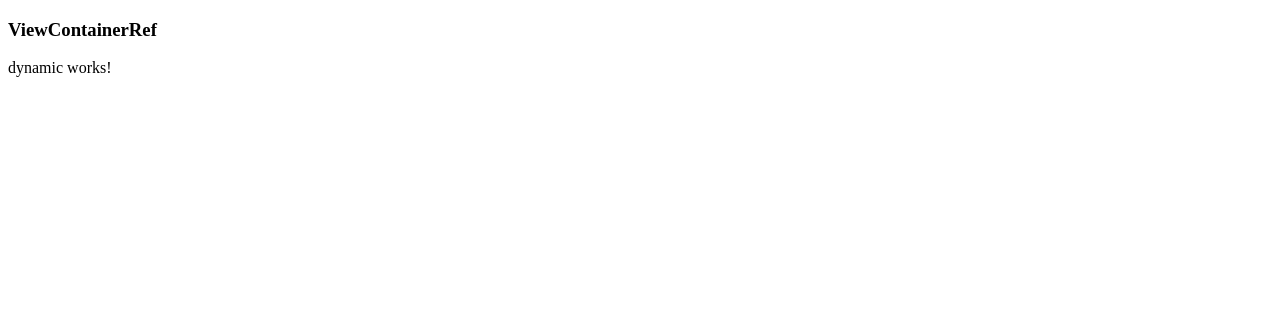
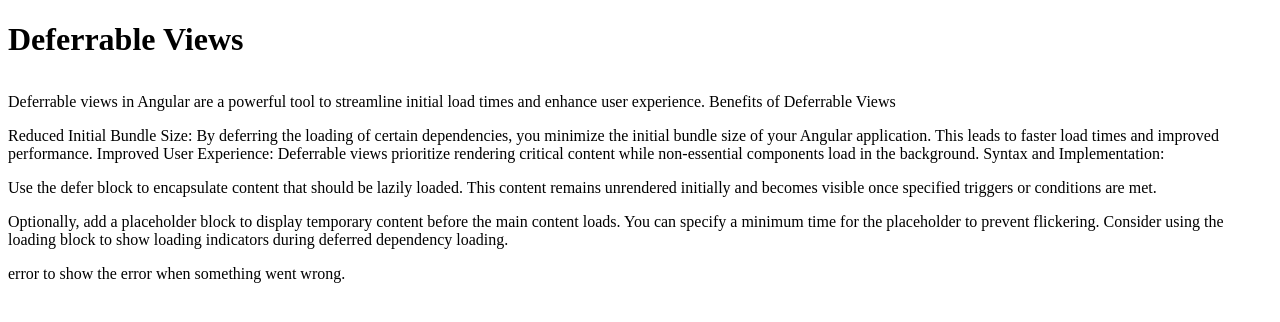
Before and after one commit to lets-build-with-code/ang-new-feature, an Angular app: page / in a window 1280 px wide. Shown: the top 322 px of the page. Built offline with nearby package versions, Linux system fonts and the light colour scheme.

Commit message:
Angular-18: triggers, prefetch & custom trigger by when in @defer block

```diff
--- a/src/app/app.component.html
+++ b/src/app/app.component.html
@@ -1,9 +1,23 @@
 
-<h3>ViewContainerRef</h3>
-@defer  {
-    <app-dynamic></app-dynamic>
-}
 
-<!-- <button (click)="loadComponent()">load component</button> -->
-
-<!-- <ng-container #viewContainer></ng-container> -->
+<!-- <div style="height:1200px;border:'1px solid black'">
+   <h1 style="padding:100px">First Screen</h1>
+</div> -->
+<h1 #header style="height:50px" (click)="setShow()">Deferrable Views</h1>
+    @defer(on interaction; when show)  {
+        <app-detail></app-detail>
+    }
+    @placeholder {
+        <div class="cen">
+            <img src="assets/placeholder.gif" width="75%" height="75%">
+        </div>
+    }
+    @loading {
+        <div class="cen">
+            <img src="assets/spiner.gif" width="25%" height="25%">
+            <h4>Loading</h4>
+        </div>
+    }
+    @error {
+        <h3 class="error">Something went wrong.</h3>
+    }
--- a/src/app/app.component.scss
+++ b/src/app/app.component.scss
@@ -0,0 +1,8 @@
+.cen {
+    text-align: center;
+    padding-top: 25px;
+}
+
+.error {
+    color: red;
+}
--- a/src/app/app.component.ts
+++ b/src/app/app.component.ts
@@ -1,23 +1,28 @@
 import { CommonModule } from '@angular/common';
 import { Component,ViewChild, ViewContainerRef, ViewRef } from '@angular/core';
 import { RouterOutlet } from '@angular/router';
-import { DynamicComponent } from './dynamic/dynamic.component';
+import { DetailComponent } from './detail/detail.component';
+
+
 
 
 @Component({
   selector: 'app-root',
   standalone: true,
-  imports: [RouterOutlet, CommonModule, DynamicComponent],
+  imports: [RouterOutlet, CommonModule, DetailComponent],
   templateUrl: './app.component.html',
   styleUrl: './app.component.scss'
 })
 export class AppComponent {
-@ViewChild('viewContainer', {read: ViewContainerRef}) viewContainer !: ViewContainerRef;
+show = false;
+
+setShow() {
+  this.show = true;
+}
 
 
-async ngOnInit() {
-  // const {DynamicComponent} = await import('./dynamic/dynamic.component');
-  // this.viewContainer.createComponent(DynamicComponent)
+ngOnInit() {
+  setTimeout(() => this.show = true, 5000)
 }
 
 }
--- /dev/null
+++ b/src/app/detail/detail.component.html
@@ -0,0 +1,23 @@
+<p>
+    Deferrable views in Angular are a powerful tool to streamline initial load times and enhance user experience.
+    Benefits of Deferrable Views
+</p>
+<p>
+    Reduced Initial Bundle Size: By deferring the loading of certain dependencies, you minimize the initial bundle size
+    of your Angular application. This leads to faster load times and improved performance.
+    Improved User Experience: Deferrable views prioritize rendering critical content while non-essential components load
+    in the background.
+    Syntax and Implementation:
+</p>
+<p>
+    Use the defer block to encapsulate content that should be lazily loaded. This content remains unrendered initially
+    and becomes visible once specified triggers or conditions are met.
+</p>
+
+<p>
+    Optionally, add a placeholder block to display temporary content before the main content loads. You can specify a
+    minimum time for the placeholder to prevent flickering.
+    Consider using the loading block to show loading indicators during deferred dependency loading.
+</p>
+
+<p>error to show the error when something went wrong.</p>
--- a/src/app/dynamic/dynamic.component.html
+++ /dev/null
@@ -1 +0,0 @@
-<p>dynamic works!</p>
```
Also changed, not shown: src/app/detail/detail.component.ts (added, +12 -0 lines), src/app/dynamic/dynamic.component.ts (deleted, +0 -12 lines), src/app/detail/detail.component.scss (added), src/assets/jet.jpg (added), 1 other file (tests, documents, lock files or other folders).
